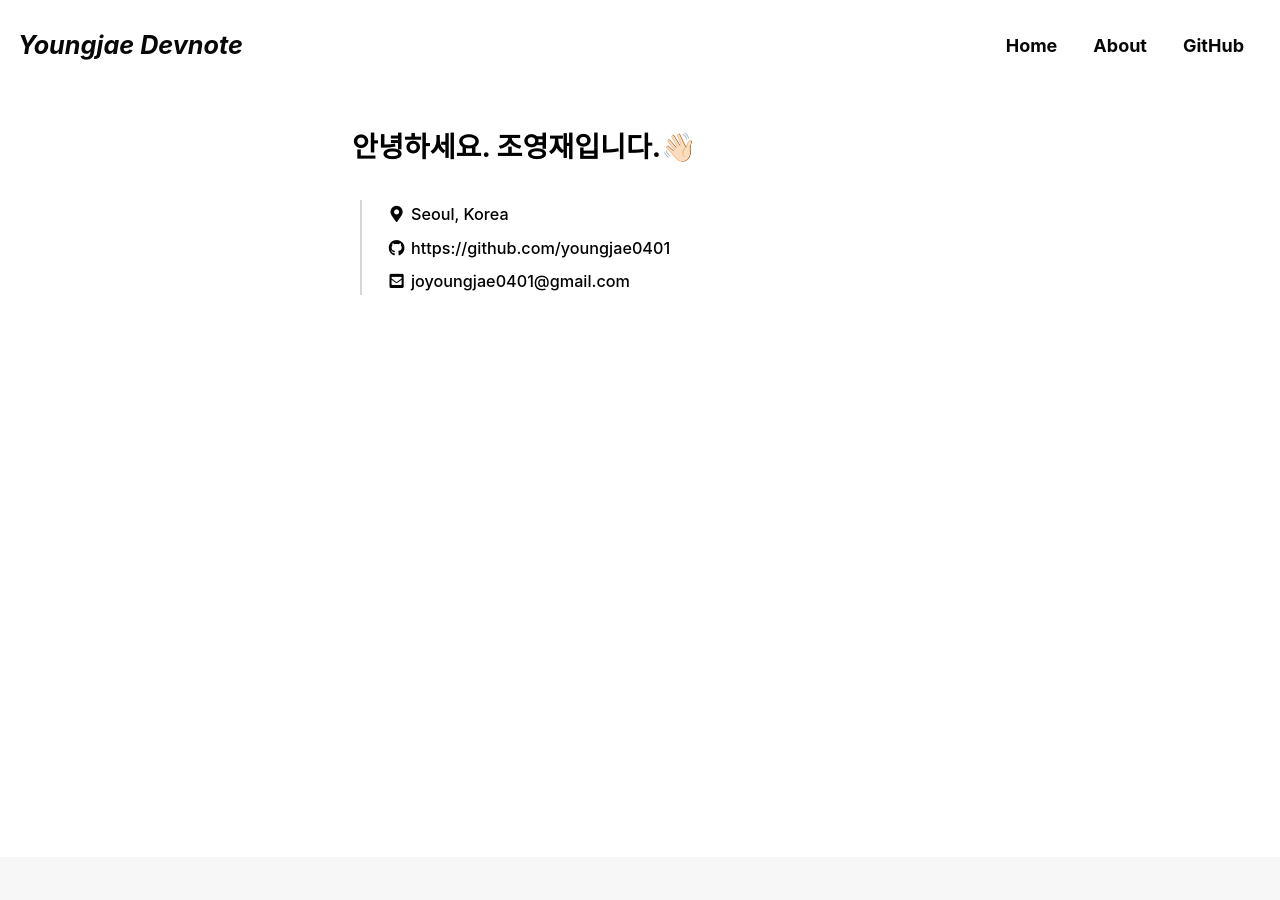
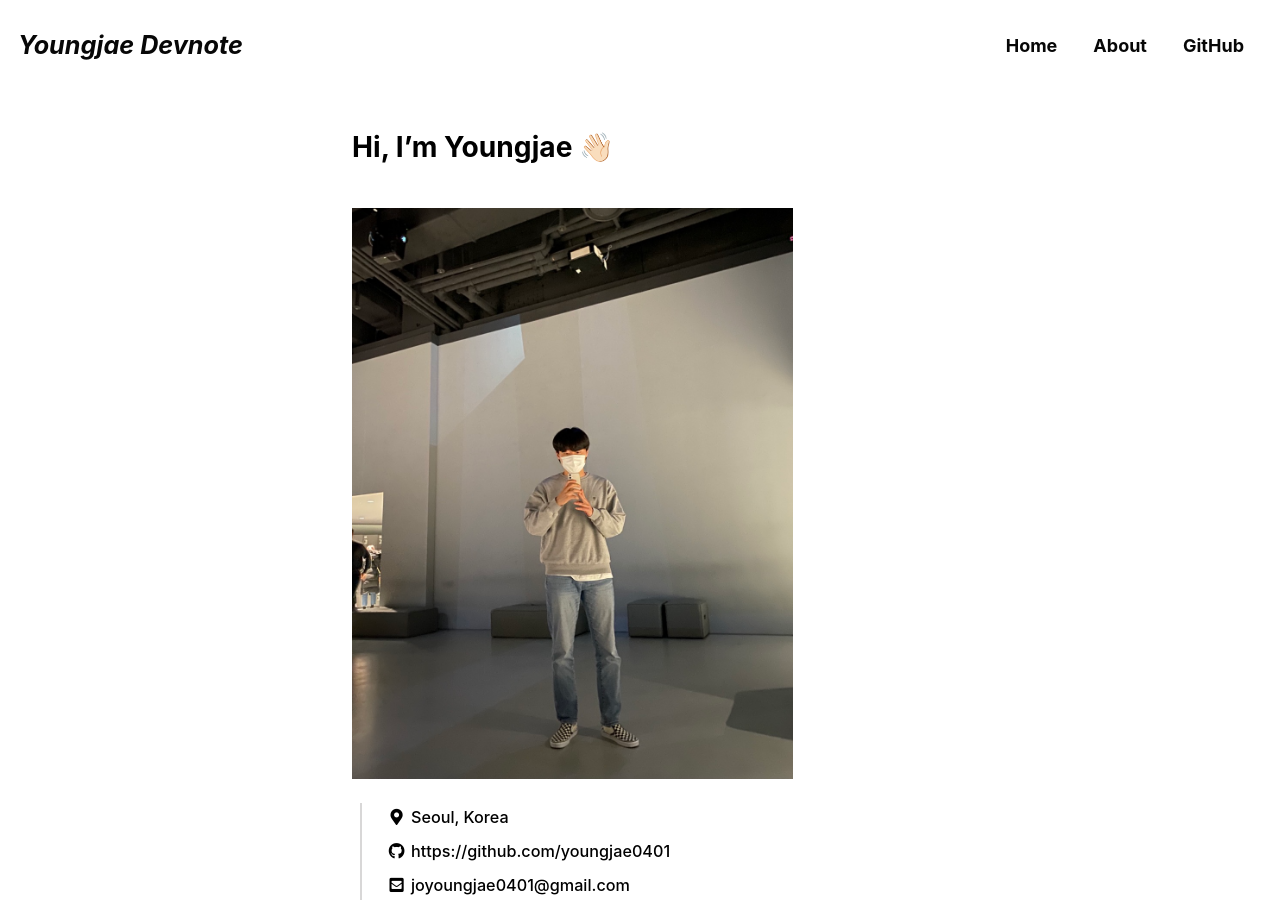
Before and after one commit to youngjae0401/develop_note, a Jekyll site: the page built from _pages/about.md, in a window 1280 px wide and 900 px high. Built offline with Jekyll 4.4.1, drawn with Linux system fonts in a browser that asks for light colours; cached includes are drawn as plain includes; some web fonts are replaced.

Commit message:
about 페이지 수정

```diff
--- a/_pages/about.md
+++ b/_pages/about.md
@@ -1,12 +1,12 @@
 ---
-title: "안녕하세요. 조영재입니다.👋🏻"
+title: "Hi, I'm Youngjae 👋🏻"
 permalink: /about/
 layout: single
 comments: false
 ---
 
 <div>
-    <!-- <img src="/assets/images/avthm.jpg" alt="about_meee" width="70%" min-width="700px" itemprop="image"> -->
+    <img src="{{ site.baseurl }}/assets/images/youngjae.png" alt="about_meee" width="70%" min-width="700px" itemprop="image">
 </div>
 
 <div style="border-left: 2px solid rgba(199, 198, 198, 0.7); margin: 0.5em 0 0 0.5em; padding-left: 1.5em; font-weight: 500;">
@@ -28,5 +28,11 @@ comments: false
                 <span class="label">  joyoungjae0401@gmail.com</span>
             </a>
         </li>
+        <li>
+            <a href="https://www.notion.so/Resume-051884ada2174d2e963364fa2108433b">
+                <i class="fas fa-user-circle" aria-hidden="true"></i>
+                <span class="label">  resume</span>
+            </a>
+        </li>
     </ul>
 </div>
```
Also changed, not shown: assets/images/youngjae.png (added).
